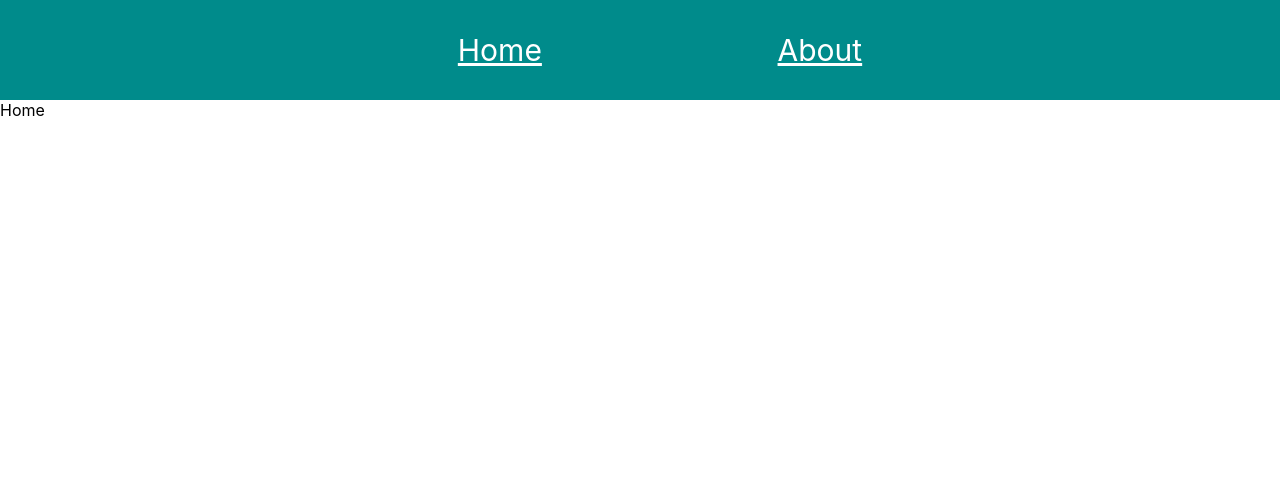
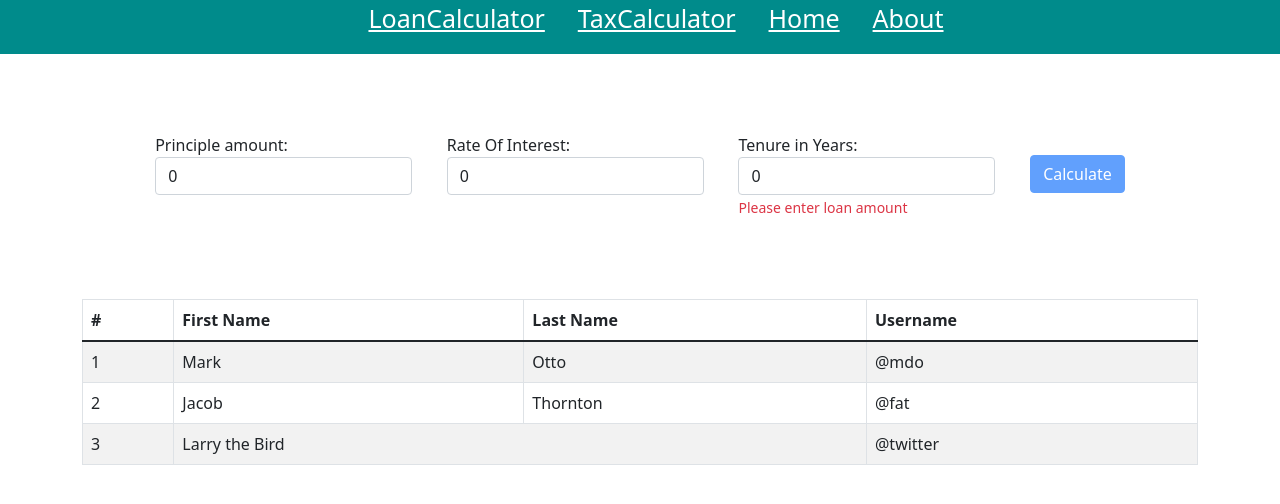
Before and after one commit to veeraprasadj/routersample, a React (Create React App) app: page / in a window 1280 px wide. Shown: the top 504 px of the page. Built offline with nearby package versions, Linux system fonts and the light colour scheme.

Commit message:
EMI Calculator

```diff
--- a/package.json
+++ b/package.json
@@ -6,7 +6,9 @@
     "@testing-library/jest-dom": "^5.16.2",
     "@testing-library/react": "^12.1.4",
     "@testing-library/user-event": "^13.5.0",
+    "bootstrap": "^5.1.3",
     "react": "^17.0.2",
+    "react-bootstrap": "^2.2.2",
     "react-dom": "^17.0.2",
     "react-router-dom": "^6.2.2",
     "react-scripts": "5.0.0",
--- a/src/App.css
+++ b/src/App.css
@@ -15,7 +15,7 @@
 
 .App-header {
   background-color: #282c34;
-  min-height: 100vh;
+  min-height: 50vh;
   display: flex;
   flex-direction: column;
   align-items: center;
@@ -40,7 +40,7 @@
   display: flex;
   justify-content: space-around;
   flex-direction: column;
-  height: 100px;
+  height: 3%;
   align-items: center;
   background-color: darkcyan;
   color: white;
@@ -52,5 +52,5 @@
   justify-content: space-around;
   align-items: center;
   list-style: none;
-  font-size: 30px;
+  font-size: 25px;
 }
--- a/src/App.js
+++ b/src/App.js
@@ -4,13 +4,18 @@ import { Routes, Route } from "react-router-dom";
 import Home from "./Components/Home";
 import { About } from "./Components/About";
 import Nav from "./Components/nav";
+import LoanCalcuator from "./Components/LoanCalcuator";
+import TaxCalculator from "./Components/TaxCalculator";
 
 function App() {
   return (
     <div>
       <Nav></Nav>
+      <br />
       <Routes>
-        <Route path="/" element={<Home />}></Route>
+        <Route path="/" element={<LoanCalcuator />}></Route>
+        <Route path="/loan" element={<LoanCalcuator />}></Route>
+        <Route path="/tax" element={<TaxCalculator />}></Route>
         <Route path="/Home" element={<Home />}></Route>
         <Route path="/about" element={<About />} />
       </Routes>
--- /dev/null
+++ b/src/Components/LoanCalcuator.js
@@ -0,0 +1,107 @@
+import React, { useState } from "react";
+import "./LoanCalculator.css";
+import { Button, Row, Table } from "react-bootstrap";
+
+function LoanCalcuator() {
+  const [loanAmount, setLoanAmout] = useState(0);
+  const [interest, setInterest] = useState(0);
+  const [tenure, setTenure] = useState(0);
+
+  const CalculateEMI = () => {
+    alert("EMI calculated");
+  };
+
+  return (
+    <div className="container">
+      <div className="formStyle">
+        <div className="form-group">
+          <label>Principle amount:</label>
+          <input
+            type="number"
+            placeholder="Principle Amount"
+            name="principleAmount"
+            className="form-control"
+            value={loanAmount}
+            onChange={(e) => setLoanAmout(e.target.value)}
+          />
+        </div>
+        <div className="form-group">
+          <label>Rate Of Interest:</label>
+          <input
+            type="number"
+            placeholder="Rate of Interest"
+            name="roi"
+            className="form-control"
+            value={interest}
+            onChange={(e) => setInterest(e.target.value)}
+          />
+        </div>
+        <div className="form-group">
+          <label>Tenure in Years:</label>
+          <input
+            type="number"
+            placeholder="Tenure"
+            name="roi"
+            className="form-control"
+            value={tenure}
+            onChange={(e) => setTenure(e.target.value)}
+          />
+          {loanAmount === 0 ? (
+            <div className="text-danger">
+              <small>Please enter loan amount</small>
+            </div>
+          ) : (
+            ""
+          )}
+        </div>
+        <div className="form-group">
+          <label />
+          <input
+            type="button"
+            value="Calculate"
+            className="btn btn-primary"
+            style={{ marginTop: 22 }}
+            onClick={() => {
+              CalculateEMI();
+            }}
+            disabled={true}
+          />
+        </div>
+      </div>
+      <br />
+      <div>
+        <Table striped bordered hover>
+          <thead>
+            <tr>
+              <th>#</th>
+              <th>First Name</th>
+              <th>Last Name</th>
+              <th>Username</th>
+            </tr>
+          </thead>
+          <tbody>
+            <tr>
+              <td>1</td>
+              <td>Mark</td>
+              <td>Otto</td>
+              <td>@mdo</td>
+            </tr>
+            <tr>
+              <td>2</td>
+              <td>Jacob</td>
+              <td>Thornton</td>
+              <td>@fat</td>
+            </tr>
+            <tr>
+              <td>3</td>
+              <td colSpan={2}>Larry the Bird</td>
+              <td>@twitter</td>
+            </tr>
+          </tbody>
+        </Table>
+      </div>
+    </div>
+  );
+}
+
+export default LoanCalcuator;
--- /dev/null
+++ b/src/Components/LoanCalculator.css
@@ -0,0 +1,11 @@
+.formStyle {
+    display: flex;
+    justify-content: space-around;
+    padding: 5%;
+};
+.container{
+    display: flex;
+    flex-direction: column;
+margin:5%;
+background-color: darkcyan;
+}
--- /dev/null
+++ b/src/Components/TaxCalculator.js
@@ -0,0 +1,9 @@
+import React from 'react'
+
+function TaxCalculator() {
+  return (
+    <div>TaxCalculator</div>
+  )
+}
+
+export default TaxCalculator
--- a/src/Components/nav.js
+++ b/src/Components/nav.js
@@ -12,6 +12,12 @@ function Nav() {
   return (
     <nav className="Nav">
       <ul className="nav-links">
+        <Link to="/loan" style={navItemStyle}>
+          <li>LoanCalculator</li>
+        </Link>
+        <Link to="/tax" style={navItemStyle}>
+          <li>TaxCalculator</li>
+        </Link>
         <Link to="/home" style={navItemStyle}>
           <li>Home</li>
         </Link>
```
Also changed, not shown: src/index.js (+6 -5 lines), 1 other file (tests, documents, lock files or other folders).
